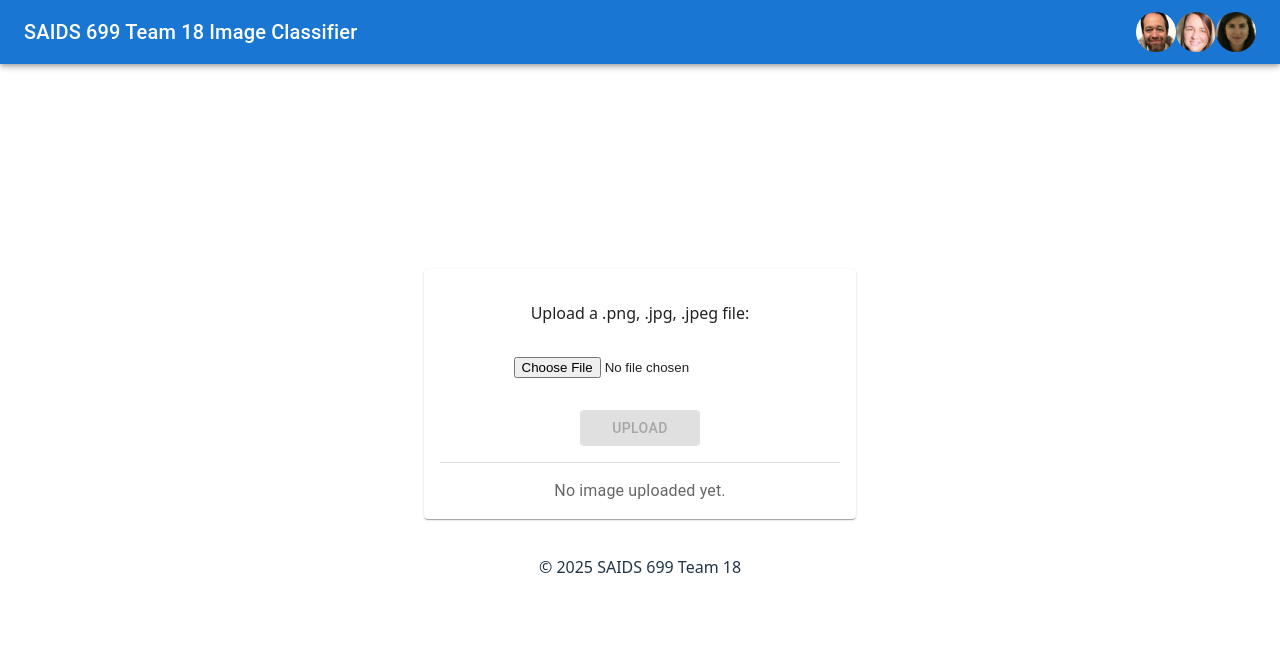
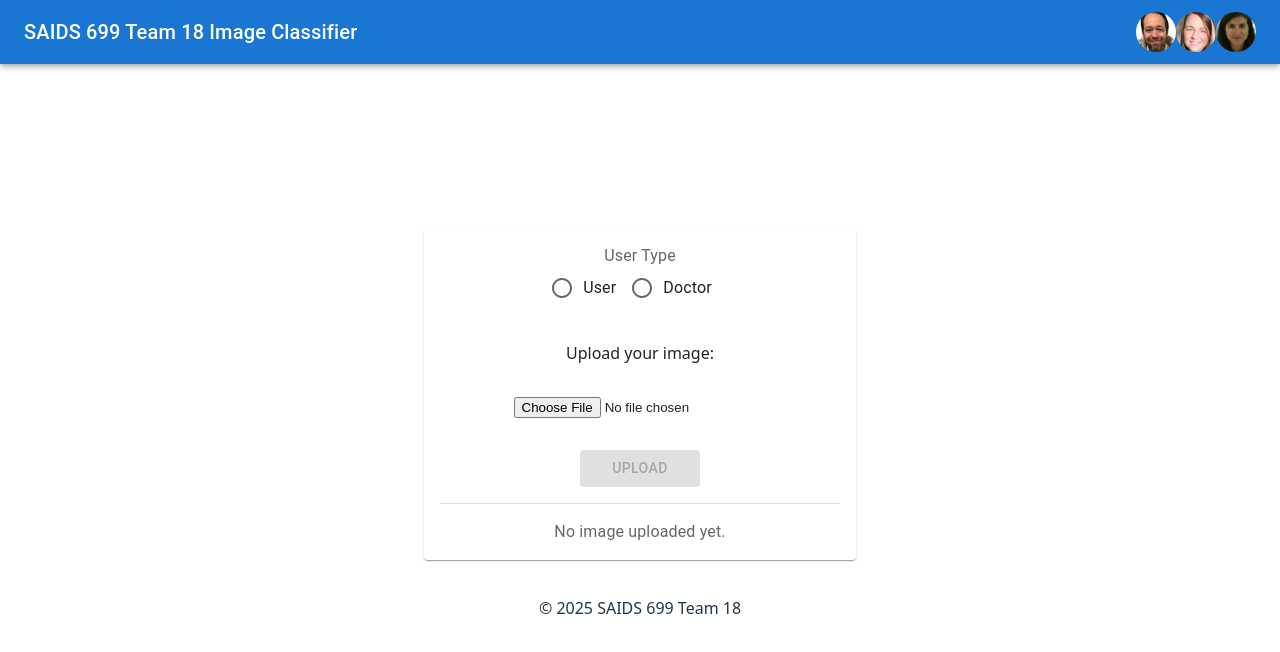
Before and after one commit to samroska/siads-699-team-18-frontend, a React (Vite) app: page / in a window 1280 px wide. Shown: the top 652 px of the page. Built offline with nearby package versions, Linux system fonts and the light colour scheme.

Commit message:
fix: service enpoints for two servers

```diff
--- a/src/Content.jsx
+++ b/src/Content.jsx
@@ -1,11 +1,12 @@
 import { useState } from "react";
-import { Paper , Divider, Box, Typography, Tooltip, Table, TableBody, TableCell, TableContainer, TableRow} from "@mui/material";
+import { Paper , Divider, Box, Typography, Tooltip, Table, TableBody, TableCell, TableContainer, TableRow, FormControl, FormLabel, RadioGroup, FormControlLabel, Radio} from "@mui/material";
 import ImageUpload from "./ImageUpload";
 
 function Content() {
 const [originalImage, setOriginalImage] =  useState("");
 const [prediction, setPrediction] = useState("");
 const [imageInfo, setImageInfo] = useState({});
+const [userType, setUserType] = useState("regular"); // "doctor" or "regular"
 
   const formatToSignificantDigits = (num, digits = 4) => {
     if (num === 0) return "0";
@@ -18,10 +19,31 @@ const [imageInfo, setImageInfo] = useState({});
     setImageInfo(data.image_info);
   };
 
+  const handleUserTypeChange = (event) => {
+    setUserType(event.target.value);
+  };
+
   return (
     <div>
         <Paper style={{ padding: 16, marginTop: 64, minWidth: 400}}>
-          <ImageUpload onResponse={handleApiResponse} />
+          {/* User Type Selection */}
+          <Box sx={{ mb: 2 }}>
+            <FormControl component="fieldset">
+              <FormLabel component="legend">User Type</FormLabel>
+              <RadioGroup
+                row
+                aria-label="user-type"
+                name="user-type"
+                value={userType}
+                onChange={handleUserTypeChange}
+              >
+                <FormControlLabel value="user" control={<Radio />} label="User" />
+                <FormControlLabel value="doctor" control={<Radio />} label="Doctor" />
+              </RadioGroup>
+            </FormControl>
+          </Box>
+
+          <ImageUpload onResponse={handleApiResponse} userType={userType} />
           <Divider style={{ margin: '16px 0' }} />
 
          {originalImage ? (
@@ -37,6 +59,18 @@ const [imageInfo, setImageInfo] = useState({});
                 <TableContainer component={Paper} sx={{ width: '100%' }}>
                   <Table>
                     <TableBody>
+                      <TableRow>
+                        <TableCell>
+                          <Typography variant="subtitle1" gutterBottom sx={{ display: 'block' }}>
+                            Classifcation
+                          </Typography>
+                        </TableCell>
+                        <TableCell>
+                          <Typography variant="subtitle1">
+                             Probability
+                          </Typography>
+                        </TableCell>
+                      </TableRow>
                       <TableRow>
                         <TableCell>
                           <Typography variant="caption" gutterBottom sx={{ display: 'block' }}>
--- a/src/ImageUpload.jsx
+++ b/src/ImageUpload.jsx
@@ -1,7 +1,7 @@
 import { useRef, useState} from "react";
 import { Box, Button, Typography, Alert, Snackbar } from "@mui/material";
 
-const ImageUpload = ({onResponse}) => {
+const ImageUpload = ({onResponse, userType}) => {
   const [selectedFile, setSelectedFile] = useState(null);
   const [previewUrl, setPreviewUrl] =  useState(null);
   const [loading, setLoading] =  useState(false);
@@ -35,8 +35,19 @@ const ImageUpload = ({onResponse}) => {
     const formData = new FormData();
     formData.append("file", selectedFile);
 
+    // Determine endpoint and base URL based on user type
+    let endpoint = "";
+    let baseUrl = "";
+    if (userType === "doctor") {
+      endpoint = "/doctor";
+      baseUrl = "https://capstone-team-18-service.onrender.com";
+    } else {
+      endpoint = "/user";
+      baseUrl = "https://capstone-team-18-service-2.onrender.com";
+    }
+
     try {
-      const res = await fetch("https://capstone-team-18-service.onrender.com/predict", {
+      const res = await fetch(`${baseUrl}${endpoint}`, {
         method: "POST",
         body: formData,
       });
@@ -63,7 +74,7 @@ const ImageUpload = ({onResponse}) => {
 
   return (
     <Box sx={{ display: 'flex', flexDirection: 'column', alignItems: 'center', gap: 2  }}>
-      <p>Upload a .png, .jpg, .jpeg file:</p>
+      <p>Upload your image:</p>
       <input
         ref={fileInputRef}
         type="file"
@@ -81,7 +92,6 @@ const ImageUpload = ({onResponse}) => {
       </Button>
       {loading && <Typography variant="body2" color="text.secondary">Loading...</Typography>}
 
-      {/* Error Snackbar */}
       <Snackbar
         open={showError}
         autoHideDuration={6000}
@@ -96,12 +106,6 @@ const ImageUpload = ({onResponse}) => {
           {error}
         </Alert>
       </Snackbar>
-
-      {/* <Typography
-        variant="body2"
-        color="text.secondary">
-          Selected: {selectedFile ? selectedFile.name : 'None'}
-        </Typography> */}
     </Box>
 
   );
```
